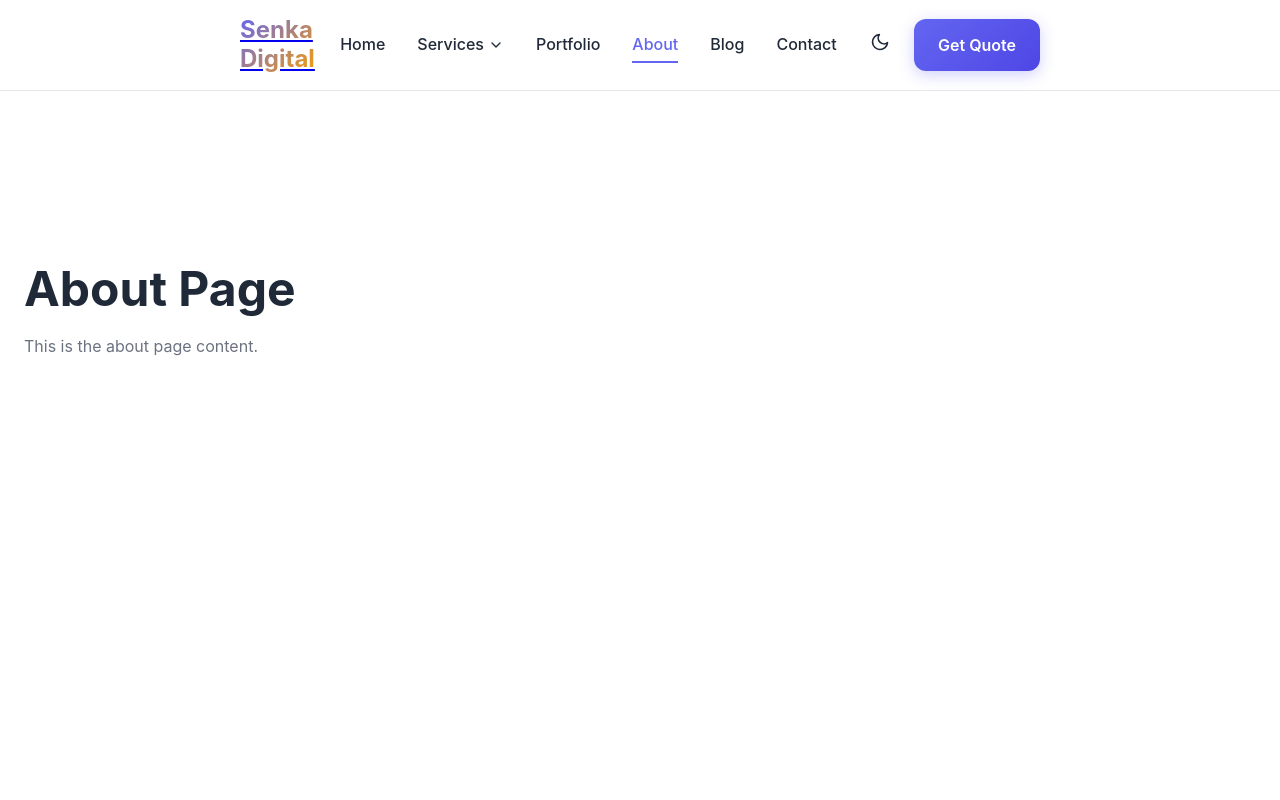
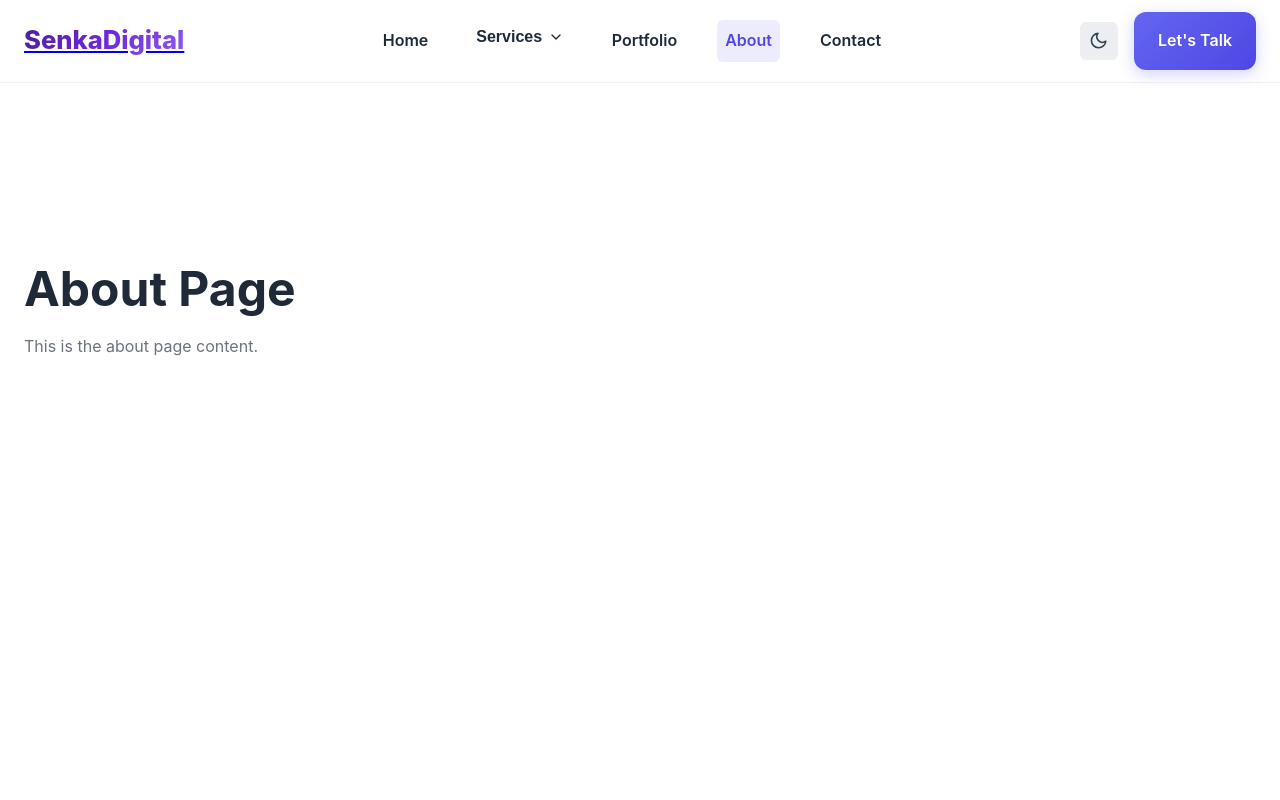
Before and after one commit to ssaurabhshirsatgame07-svg/company, a React (Create React App) app: page /about in a window 1280 px wide. Shown: the top 800 px of the page. Built offline with nearby package versions, Linux system fonts and the light colour scheme.

Commit message:
Fix useEffect dependency issue

```diff
--- a/src/components/common/Header/Header.css
+++ b/src/components/common/Header/Header.css
@@ -1,192 +1,250 @@
-.header {
+/* Root header styles */
+.site-header {
   position: fixed;
+  width: 100%;
   top: 0;
   left: 0;
-  right: 0;
-  background: rgba(255, 255, 255, 0.95);
-  backdrop-filter: blur(10px);
-  border-bottom: 1px solid var(--border-color);
+  padding: 0.75rem 0;
+  display: flex;
+  align-items: center;
+  justify-content: center;
   z-index: 1000;
-  transition: var(--transition);
+  background: rgba(255, 255, 255, 0.8);
+  backdrop-filter: blur(16px);
+  transition: all 0.3s ease;
+  border-bottom: 1px solid rgba(0, 0, 0, 0.06);
 }
 
-.header.scrolled {
-  background: rgba(255, 255, 255, 0.98);
-  box-shadow: var(--shadow);
+.site-header.scrolled {
+  padding: 0.5rem 0;
+  background: rgba(255, 255, 255, 0.95);
+  box-shadow: 0 2px 20px rgba(0, 0, 0, 0.07);
 }
 
-.header.dark {
-  background: rgba(17, 24, 39, 0.95);
+.site-header.dark {
+  background: rgba(15, 23, 42, 0.8);
+  border-bottom: 1px solid rgba(255, 255, 255, 0.06);
 }
 
-.header.dark.scrolled {
-  background: rgba(17, 24, 39, 0.98);
-}
-
-.header-content {
+/* Header container */
+.header-container {
+  width: 100%;
+  max-width: 1280px;
   display: flex;
   align-items: center;
   justify-content: space-between;
-  padding: var(--spacing-md) 0;
+  padding: 0 1.5rem;
 }
 
+/* Logo styles */
 .logo h2 {
   margin: 0;
-  background: linear-gradient(135deg, var(--primary-color), var(--secondary-color));
-  -webkit-background-clip: text;
+  font-size: 1.6rem;
+  font-weight: 800;
+  background: linear-gradient(135deg, #4c1d95, #6d28d9, #8b5cf6);
+  background-clip: text;
   -webkit-text-fill-color: transparent;
-  font-size: var(--font-size-2xl);
 }
 
-.nav-list {
+/* Desktop Navigation */
+.desktop-nav ul {
+  list-style: none;
   display: flex;
-  list-style: none;
-  gap: var(--spacing-xl);
+  gap: 2rem;
   margin: 0;
   padding: 0;
 }
 
 .nav-link {
   text-decoration: none;
-  color: var(--text-primary);
-  font-weight: 500;
-  transition: var(--transition);
-  position: relative;
+  font-weight: 600;
+  font-size: 1rem;
+  color: #1e293b;
+  background: none;
+  border: none;
+  cursor: pointer;
+  padding: 0.5rem;
+  transition: all 0.25s ease;
   display: flex;
   align-items: center;
-  gap: var(--spacing-xs);
+  gap: 0.35rem;
+  border-radius: 6px;
 }
 
 .nav-link:hover,
 .nav-link.active {
-  color: var(--primary-color);
+  color: #4f46e5;
+  background: rgba(79, 70, 229, 0.1);
 }
 
-.nav-link.active::after {
-  content: '';
-  position: absolute;
-  bottom: -5px;
-  left: 0;
-  right: 0;
-  height: 2px;
-  background: var(--primary-color);
-}
-
-.dropdown-trigger {
-  position: relative;
-  cursor: pointer;
-}
-
+/* Dropdown menu */
 .dropdown-menu {
   position: absolute;
-  top: 100%;
+  top: 2.6rem;  /* Adjust as needed for proper spacing */
   left: 0;
-  background: var(--bg-primary);
-  border: 1px solid var(--border-color);
-  border-radius: var(--radius-lg);
-  box-shadow: var(--shadow-lg);
-  padding: var(--spacing-md);
+  background: white;
+  padding: 0.75rem 0.5rem;
+  border-radius: 8px;
+  box-shadow: 0 10px 25px rgba(0, 0, 0, 0.08);
   min-width: 200px;
-  z-index: 1001;
+  border: 1px solid #e2e8f0;
+  z-index: 100;
 }
 
 .dropdown-item {
   display: block;
-  padding: var(--spacing-sm) var(--spacing-md);
+  padding: 0.6rem 1rem;
+  color: #1e293b;
   text-decoration: none;
-  color: var(--text-primary);
-  transition: var(--transition);
-  border-radius: var(--radius-sm);
+  border-radius: 4px;
+  font-size: 0.95rem;
+  transition: all 0.2s ease;
 }
 
 .dropdown-item:hover {
-  background: var(--bg-secondary);
-  color: var(--primary-color);
+  background: #4f46e5;
+  color: white;
 }
 
+/* Header right actions */
 .header-actions {
   display: flex;
   align-items: center;
-  gap: var(--spacing-md);
+  gap: 1rem;
 }
 
+.btn {
+  padding: 0.6rem 1.2rem;
+  font-size: 0.95rem;
+  border-radius: 8px;
+  cursor: pointer;
+  border: none;
+}
+
+/* Call to action button */
+.btn-primary {
+  background: linear-gradient(90deg, #4f46e5, #7c3aed);
+  color: white;
+  font-weight: 600;
+  transition: 0.3s;
+}
+
+.btn-primary:hover {
+  opacity: 0.9;
+  transform: translateY(-1px);
+}
+
+/* Theme toggle */
 .theme-toggle {
-  background: none;
+  display: flex;
+  align-items: center;
+  justify-content: center;
+  padding: 0.6rem;
+  border-radius: 6px;
+  font-size: 1.2rem;
+  cursor: pointer;
   border: none;
-  font-size: var(--font-size-xl);
-  color: var(--text-primary);
-  cursor: pointer;
-  padding: var(--spacing-sm);
-  border-radius: var(--radius-md);
-  transition: var(--transition);
+  background: rgba(100, 116, 139, 0.12);
+  color: #334155;
+  transition: 0.25s ease;
 }
 
 .theme-toggle:hover {
-  background: var(--bg-secondary);
+  background: rgba(79, 70, 229, 0.15);
+  color: #4f46e5;
 }
 
+.site-header.dark .theme-toggle {
+  background: rgba(255, 255, 255, 0.1);
+  color: white;
+}
+
+/* Mobile Header and Menu */
 .mobile-menu-toggle {
   display: none;
-  background: none;
+  padding: 0.6rem;
+  font-size: 1.5rem;
   border: none;
-  font-size: var(--font-size-xl);
-  color: var(--text-primary);
+  background: transparent;
   cursor: pointer;
-  padding: var(--spacing-sm);
 }
 
-.mobile-menu {
-  position: absolute;
-  top: 100%;
-  left: 0;
+.mobile-nav {
+  position: fixed;
+  top: 4rem;
   right: 0;
-  background: var(--bg-primary);
-  border-top: 1px solid var(--border-color);
-  box-shadow: var(--shadow);
-  padding: var(--spacing-xl);
+  height: calc(100vh - 4rem);
+  width: 80%;
+  max-width: 320px;
+  background: white;
+  box-shadow: -4px 0 18px rgba(0, 0, 0, 0.1);
+  z-index: 50;
+  padding: 1.5rem;
+  display: flex;
+  flex-direction: column;
+  gap: 1rem;
 }
 
-.mobile-nav-list {
+.mobile-nav ul {
+  padding: 0;
+  margin: 0;
   list-style: none;
 }
 
-.mobile-nav-list li {
-  margin-bottom: var(--spacing-md);
+.mobile-nav-link {
+  display: block;
+  font-size: 1.1rem;
+  font-weight: 600;
+  padding: 0.7rem 0;
+  color: #1e293b;
+  text-decoration: none;
 }
 
-.mobile-nav-list a {
-  text-decoration: none;
-  color: var(--text-primary);
-  font-weight: 500;
-  font-size: var(--font-size-lg);
-  transition: var(--transition);
+.mobile-nav-link:hover {
+  color: #4f46e5;
 }
 
-.mobile-nav-list a:hover {
-  color: var(--primary-color);
+.mobile-dropdown {
+  margin-left: 1rem;
+  border-left: 2px solid #e2e8f0;
+}
+
+.mobile-dropdown-item {
+  padding-left: 1.2rem;
+  padding-top: 0.5rem;
+  padding-bottom: 0.5rem;
+  font-size: 0.95rem;
+}
+
+.full-width {
+  width: 100%;
+  text-align: center;
+}
+
+.desktop-only {
+  display: inline-flex;
 }
 
 @media (max-width: 768px) {
-  .nav {
+  .desktop-nav {
     display: none;
   }
-
   .mobile-menu-toggle {
-    display: block;
+    display: inline-flex;
   }
-
-  .header-actions .btn {
+  .desktop-only {
     display: none;
   }
 }
 
 
-/* Add this to ensure content starts below header */
-.App {
-  padding-top: 80px; /* Adjust based on your header height */
+/* Ensure the dropdown stays under its parent */
+.desktop-nav li {
+  position: relative; /* New addition */
 }
 
-/* Or add this to your globals.css */
-main {
-  padding-top: 80px;
+/* Adjust dropdown position relative to parent button */
+.dropdown-menu {
+  top: 2.5rem; /* Adjust based on your header size */
+  left: 0; /* Aligns dropdown with button */
 }
--- a/src/components/common/Header/Header.jsx
+++ b/src/components/common/Header/Header.jsx
@@ -1,29 +1,15 @@
-import React, { useState, useEffect } from 'react';
+import React, { useState, useEffect, useRef } from 'react';
 import { Link, useLocation } from 'react-router-dom';
 import { motion, AnimatePresence } from 'framer-motion';
-import {
-  FiMenu,
-  FiX,
-  FiSun,
-  FiMoon,
-  FiChevronDown
-} from 'react-icons/fi';
-import { useApp } from '../../../context/AppContext';
+import { FiMenu, FiX, FiChevronDown, FiChevronUp, FiSun, FiMoon } from 'react-icons/fi';
 import './Header.css';
 
-const Header = () => {
+const Header = ({ darkMode, toggleDarkMode }) => {
   const [scrolled, setScrolled] = useState(false);
-  const [servicesOpen, setServicesOpen] = useState(false);
-  const { state, dispatch } = useApp();
+  const [mobileMenuOpen, setMobileMenuOpen] = useState(false);
+  const [servicesDropdownOpen, setServicesDropdownOpen] = useState(false);
   const location = useLocation();
-
-  useEffect(() => {
-    const handleScroll = () => {
-      setScrolled(window.scrollY > 100);
-    };
-    window.addEventListener('scroll', handleScroll);
-    return () => window.removeEventListener('scroll', handleScroll);
-  }, []);
+  const servicesRef = useRef(null);
 
   const navigation = [
     { name: 'Home', path: '/' },
@@ -32,73 +18,60 @@ const Header = () => {
       path: '/services',
       dropdown: [
         { name: 'Web Development', path: '/services/web-development' },
-        { name: 'E-Commerce', path: '/services/ecommerce' },
+        { name: 'Ecommerce Solutions', path: '/services/ecommerce' },
         { name: 'Mobile Apps', path: '/services/mobile-apps' },
         { name: 'Digital Marketing', path: '/services/digital-marketing' },
-        { name: 'SEO', path: '/services/seo' },
-        { name: 'Social Media', path: '/services/social-media' }
       ]
     },
     { name: 'Portfolio', path: '/portfolio' },
     { name: 'About', path: '/about' },
-    { name: 'Blog', path: '/blog' },
     { name: 'Contact', path: '/contact' }
   ];
 
+  // Handle scrolling and sticky header effect
+  useEffect(() => {
+    const handleScroll = () => setScrolled(window.scrollY > 80);
+    window.addEventListener('scroll', handleScroll);
+    return () => window.removeEventListener('scroll', handleScroll);
+  }, []);
+
+  // Close mobile menu and dropdowns on outside click
+  useEffect(() => {
+    const closeDropdowns = (e) => {
+      if (servicesRef.current && !servicesRef.current.contains(e.target)) {
+        setServicesDropdownOpen(false);
+      }
+    };
+    document.addEventListener('mousedown', closeDropdowns);
+    return () => document.removeEventListener('mousedown', closeDropdowns);
+  }, []);
+
   return (
-    <motion.header
-      className={`header ${scrolled ? 'scrolled' : ''} ${state.darkMode ? 'dark' : ''}`}
-      initial={{ y: -100 }}
-      animate={{ y: 0 }}
-      transition={{ duration: 0.6 }}
+    <header className={`site-header ${scrolled ? 'scrolled' : ''} ${darkMode ? 'dark' : ''}`}>
+      <div className="header-container">
+
+        {/* Logo */}
+        <Link to="/" className="logo" onClick={() => setMobileMenuOpen(false)}>
+          <motion.h2
+            initial={{ opacity: 0, y: -20 }}
+            animate={{ opacity: 1, y: 0 }}
           >
-      <div className="container">
-        <div className="header-content">
-          {/* Logo */}
-          <motion.div
-            className="logo"
-            whileHover={{ scale: 1.05 }}
-            whileTap={{ scale: 0.95 }}
+            SenkaDigital
+          </motion.h2>
+        </Link>
+
+        {/* Desktop Navigation */}
+        <nav className="desktop-nav">
+          <ul>
+            {navigation.map((item, idx) => (
+              <li key={idx} ref={item.name === 'Services' ? servicesRef : null}>
+                {item.dropdown ? (
+                  <button
+                    className={`nav-link ${servicesDropdownOpen ? 'active' : ''}`}
+                    onClick={() => setServicesDropdownOpen(!servicesDropdownOpen)}
                   >
-            <Link to="/">
-              <h2>Senka <br></br>Digital</h2>
-            </Link>
-          </motion.div>
-
-          {/* Navigation */}
-          <nav className="nav">
-            <ul className="nav-list">
-              {navigation.map((item) => (
-                <li key={item.name} className="nav-item">
-                  {item.dropdown ? (
-                    <div
-                      className="nav-link dropdown-trigger"
-                      onMouseEnter={() => setServicesOpen(true)}
-                      onMouseLeave={() => setServicesOpen(false)}
-                    >
-                      <span>{item.name}</span>
-                      <FiChevronDown />
-                      <AnimatePresence>
-                        {servicesOpen && (
-                          <motion.div
-                            className="dropdown-menu"
-                            initial={{ opacity: 0, y: 10 }}
-                            animate={{ opacity: 1, y: 0 }}
-                            exit={{ opacity: 0, y: 10 }}
-                          >
-                            {item.dropdown.map((service) => (
-                              <Link
-                                key={service.name}
-                                to={service.path}
-                                className="dropdown-item"
-                              >
-                                {service.name}
-                              </Link>
-                            ))}
-                          </motion.div>
-                        )}
-                      </AnimatePresence>
-                    </div>
+                    {item.name} {servicesDropdownOpen ? <FiChevronUp /> : <FiChevronDown />}
+                  </button>
                 ) : (
                   <Link
                     to={item.path}
@@ -107,6 +80,26 @@ const Header = () => {
                     {item.name}
                   </Link>
                 )}
+
+                {/* Dropdown Menu */}
+                {item.dropdown && (
+                  <AnimatePresence>
+                    {servicesDropdownOpen && (
+                      <motion.div
+                        className="dropdown-menu"
+                        initial={{ opacity: 0, y: -10 }}
+                        animate={{ opacity: 1, y: 0 }}
+                        exit={{ opacity: 0, y: -10 }}
+                      >
+                        {item.dropdown.map((sub, idx2) => (
+                          <Link key={idx2} to={sub.path} className="dropdown-item">
+                            {sub.name}
+                          </Link>
+                        ))}
+                      </motion.div>
+                    )}
+                  </AnimatePresence>
+                )}
               </li>
             ))}
           </ul>
@@ -114,52 +107,77 @@ const Header = () => {
 
         {/* Header Actions */}
         <div className="header-actions">
-            <button
-              className="theme-toggle"
-              onClick={() => dispatch({ type: 'TOGGLE_DARK_MODE' })}
-            >
-              {state.darkMode ? <FiSun /> : <FiMoon />}
+          <button className="theme-toggle" onClick={toggleDarkMode}>
+            {darkMode ? <FiSun /> : <FiMoon />}
           </button>
-
-            <button className="btn btn-primary">
-              Get Quote
-            </button>
-
+          <Link to="/contact" className="btn btn-primary desktop-only">
+            Let's Talk
+          </Link>
           <button
             className="mobile-menu-toggle"
-              onClick={() => dispatch({ type: 'TOGGLE_MOBILE_MENU' })}
+            onClick={() => setMobileMenuOpen(!mobileMenuOpen)}
           >
-              {state.mobileMenuOpen ? <FiX /> : <FiMenu />}
+            {mobileMenuOpen ? <FiX /> : <FiMenu />}
           </button>
         </div>
+
       </div>
 
-        {/* Mobile Menu */}
+      {/* Mobile Navigation */}
       <AnimatePresence>
-          {state.mobileMenuOpen && (
-            <motion.div
-              className="mobile-menu"
-              initial={{ opacity: 0, x: '100%' }}
-              animate={{ opacity: 1, x: 0 }}
-              exit={{ opacity: 0, x: '100%' }}
+        {mobileMenuOpen && (
+          <motion.nav
+            className="mobile-nav"
+            initial={{ x: '100%' }}
+            animate={{ x: 0 }}
+            exit={{ x: '100%' }}
           >
-              <ul className="mobile-nav-list">
-                {navigation.map((item) => (
-                  <li key={item.name}>
+            <ul>
+              {navigation.map((item, idx) => (
+                <li key={idx}>
+                  {item.dropdown ? (
+                    <button
+                      className="mobile-nav-link"
+                      onClick={() => setServicesDropdownOpen(!servicesDropdownOpen)}
+                    >
+                      {item.name} {servicesDropdownOpen ? <FiChevronUp /> : <FiChevronDown />}
+                    </button>
+                  ) : (
                     <Link
                       to={item.path}
-                      onClick={() => dispatch({ type: 'TOGGLE_MOBILE_MENU' })}
+                      onClick={() => setMobileMenuOpen(false)}
+                      className="mobile-nav-link"
                     >
                       {item.name}
                     </Link>
+                  )}
+
+                  {item.dropdown && servicesDropdownOpen && (
+                    <div className="mobile-dropdown">
+                      {item.dropdown.map((sub, idx2) => (
+                        <Link
+                          key={idx2}
+                          to={sub.path}
+                          className="mobile-dropdown-item"
+                          onClick={() => setMobileMenuOpen(false)}
+                        >
+                          {sub.name}
+                        </Link>
+                      ))}
+                    </div>
+                  )}
                 </li>
               ))}
+              <li>
+                <Link to="/contact" className="btn btn-primary full-width" onClick={() => setMobileMenuOpen(false)}>
+                  Get Free Quote
+                </Link>
+              </li>
             </ul>
-            </motion.div>
+          </motion.nav>
         )}
       </AnimatePresence>
-      </div>
-    </motion.header>
+    </header>
   );
 };
 
```
Lines whose indentation alone changed are shown as unchanged.
